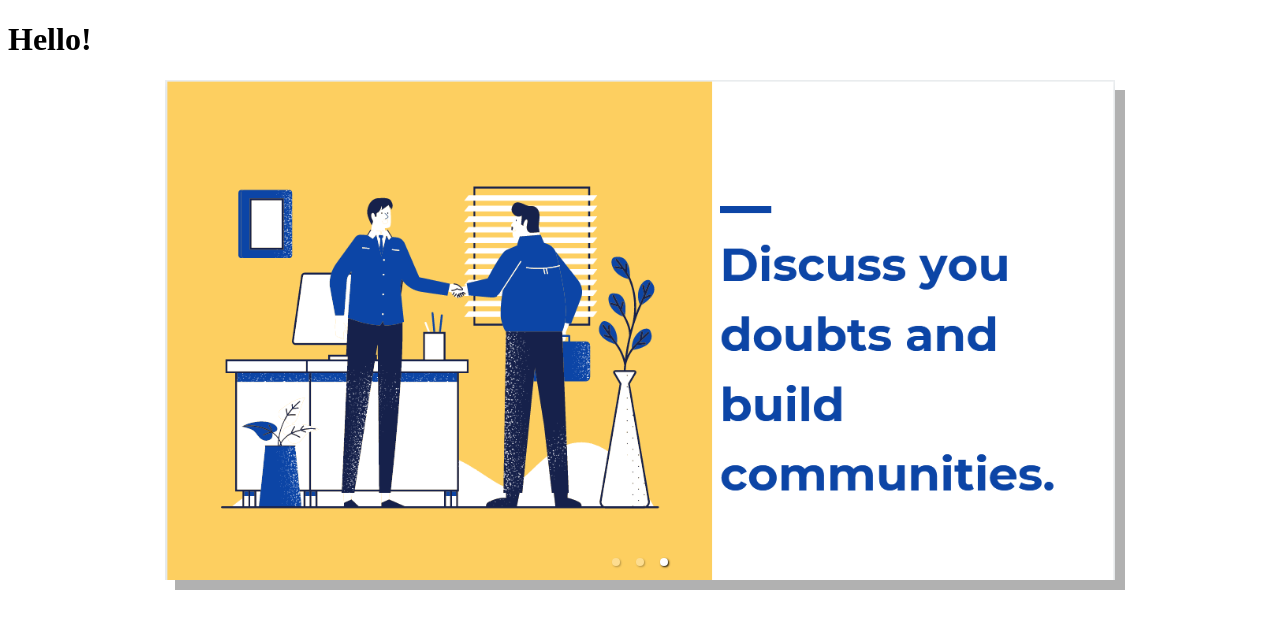
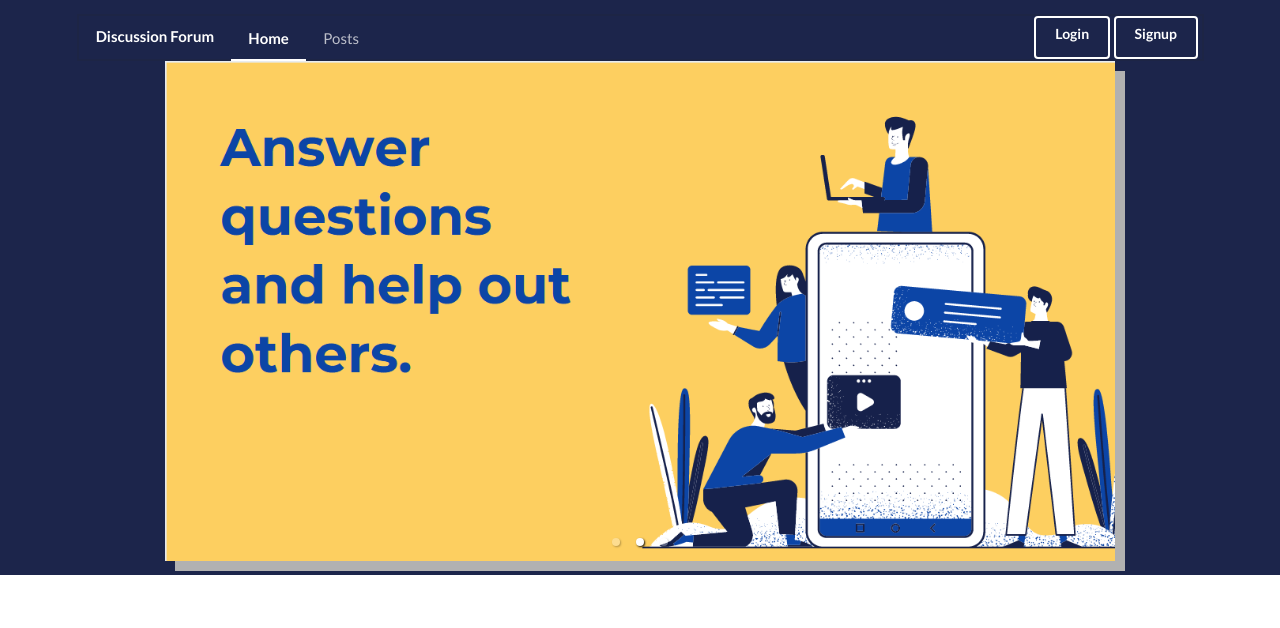
Before and after one commit to disha4091/Discussion_Forum, a React (Create React App) app in the folder client/: page / in a window 1280 px wide. Shown: the top 628 px of the page. Built offline with nearby package versions, Linux system fonts and the light colour scheme.

Commit message:
Navbar added

```diff
--- a/client/public/index.html
+++ b/client/public/index.html
@@ -25,6 +25,7 @@
       Learn how to configure a non-root public URL by running `npm run build`.
     -->
     <title>React App</title>
+
   </head>
   <body>
     <noscript>You need to enable JavaScript to run this app.</noscript>
--- a/client/src/App.js
+++ b/client/src/App.js
@@ -7,7 +7,7 @@ function App() {
   return (
 
     <div className="App">
-      <h1>Hello!</h1>
+
       <Homepage/>
       <Posts/>
 
--- a/client/src/HomePage/HomePage.css
+++ b/client/src/HomePage/HomePage.css
@@ -8,3 +8,7 @@
   margin: auto;
   box-shadow: 10px 10px #b1b1b1;
 }
+
+.ui.pusher-ele{
+  background-color: #1c254b !important;
+}
--- a/client/src/HomePage/Homepage.js
+++ b/client/src/HomePage/Homepage.js
@@ -1,4 +1,5 @@
 import React from 'react'
+import 'semantic-ui-css/semantic.min.css'
 import { Carousel } from 'react-responsive-carousel';
 import ReactDOM from 'react-dom';
 import "react-responsive-carousel/lib/styles/carousel.min.css";
@@ -7,9 +8,16 @@ import './HomePage.css'
 import image1 from './Images/img1.PNG'
 import image2 from './Images/img2.PNG'
 import image3 from './Images/img3.PNG'
+import Navbar from '../Navbar/Navbar';
 
 const HomePage = () => {
     return (
+        <div className="homepage">
+            <div className="ui inverted vertical masthead center aligned segment pusher-ele">
+                <div className="ui container">
+                    <Navbar/>
+                </div>
+                <div className="ui container">
                     <div className="Carousel">
                         <Carousel showArrows={false} showStatus={false} showThumbs={false} autoPlay={true} infiniteLoop={true} interval={3000}>
                             <div className="image">
@@ -23,11 +31,12 @@ const HomePage = () => {
                             </div>
                         </Carousel>
                     </div>
+                </div>
 
 
+            </div>
 
-
-
+        </div>
 
 )
 }
--- /dev/null
+++ b/client/src/Navbar/Navbar.js
@@ -0,0 +1,29 @@
+import React from 'react'
+import './nav.css'
+const Navbar = () => {
+    return (
+        <div className="nav">
+            <div class="ui large secondary inverted pointing menu ">
+                <div class="header item">
+                    Discussion Forum
+                </div>
+                <a class="active item">
+                    Home
+                </a>
+                <a class="item">
+                    Posts
+                </a>
+                <div class="right menu">
+                    <a class="ui inverted button">
+                        Login
+                    </a>
+                    <a class="ui inverted button">
+                        Signup
+                    </a>
+                </div>
+            </div>
+        </div>
+    );
+}
+
+export default Navbar;
--- /dev/null
+++ b/client/src/Navbar/nav.css
@@ -0,0 +1,4 @@
+.ui.menu{
+    background-color: #1c254b !important;
+    margin-bottom: 10vh ;
+}
```
Also changed, not shown: 1 other file (tests, documents, lock files or other folders). Lines whose indentation alone changed are shown as unchanged.
